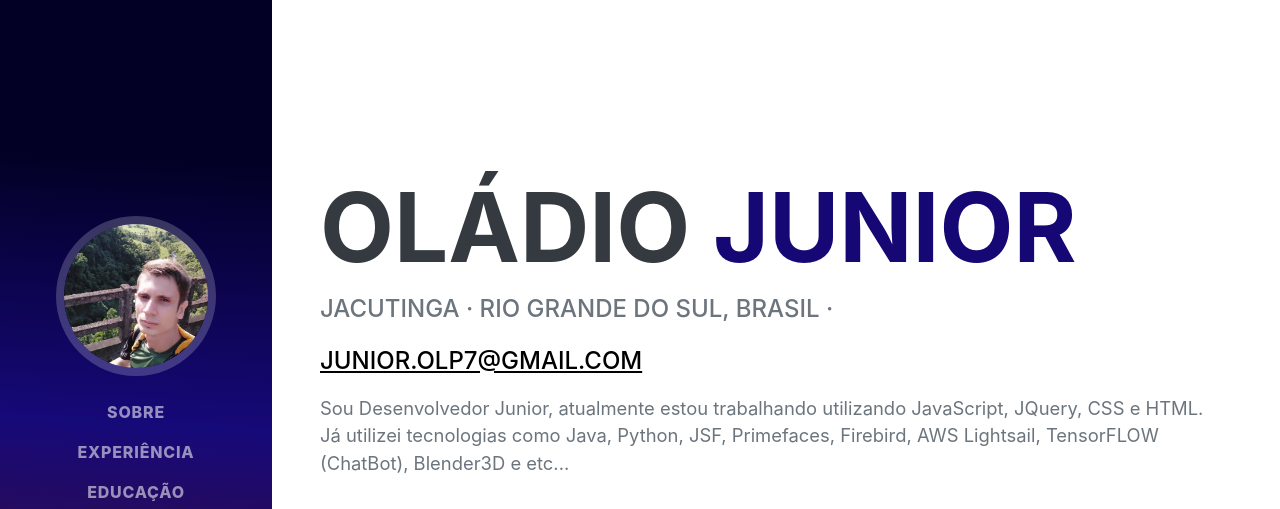
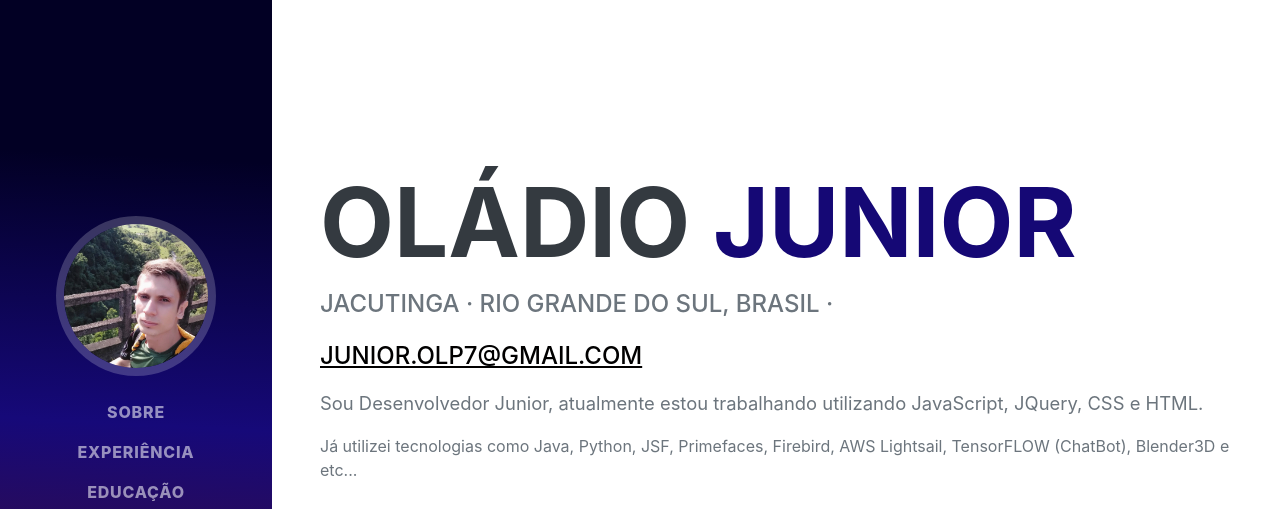
Before and after one commit to russo177x/portfolio, a plain HTML site: page index.html in a window 1280 px wide. Shown: the top 509 px of the page. Drawn offline with nearby package versions, Linux system fonts and the light colour scheme; a web font is replaced by a local one.

Commit message:
Update de linhas

```diff
--- a/index.html
+++ b/index.html
@@ -51,8 +51,8 @@
                         <a href="mailto:junior.olp7@gmail.com">junior.olp7@gmail.com</a>
                     </div>
                     <p class="lead mb"> Sou Desenvolvedor Junior, atualmente estou trabalhando utilizando JavaScript, JQuery, CSS e HTML. <br>
-                        Já utilizei tecnologias como Java, Python, JSF, Primefaces, Firebird, AWS Lightsail, TensorFLOW (ChatBot), Blender3D e etc...
                     </p>
+                    <p>Já utilizei tecnologias como Java, Python, JSF, Primefaces, Firebird, AWS Lightsail, TensorFLOW (ChatBot), Blender3D e etc...</p>
                     <br>
                     <div class="social-icons">
                         <a class="social-icon" href="https://www.linkedin.com/in/oladio-junior/"><i class="fab fa-linkedin-in"></i></a>
```
